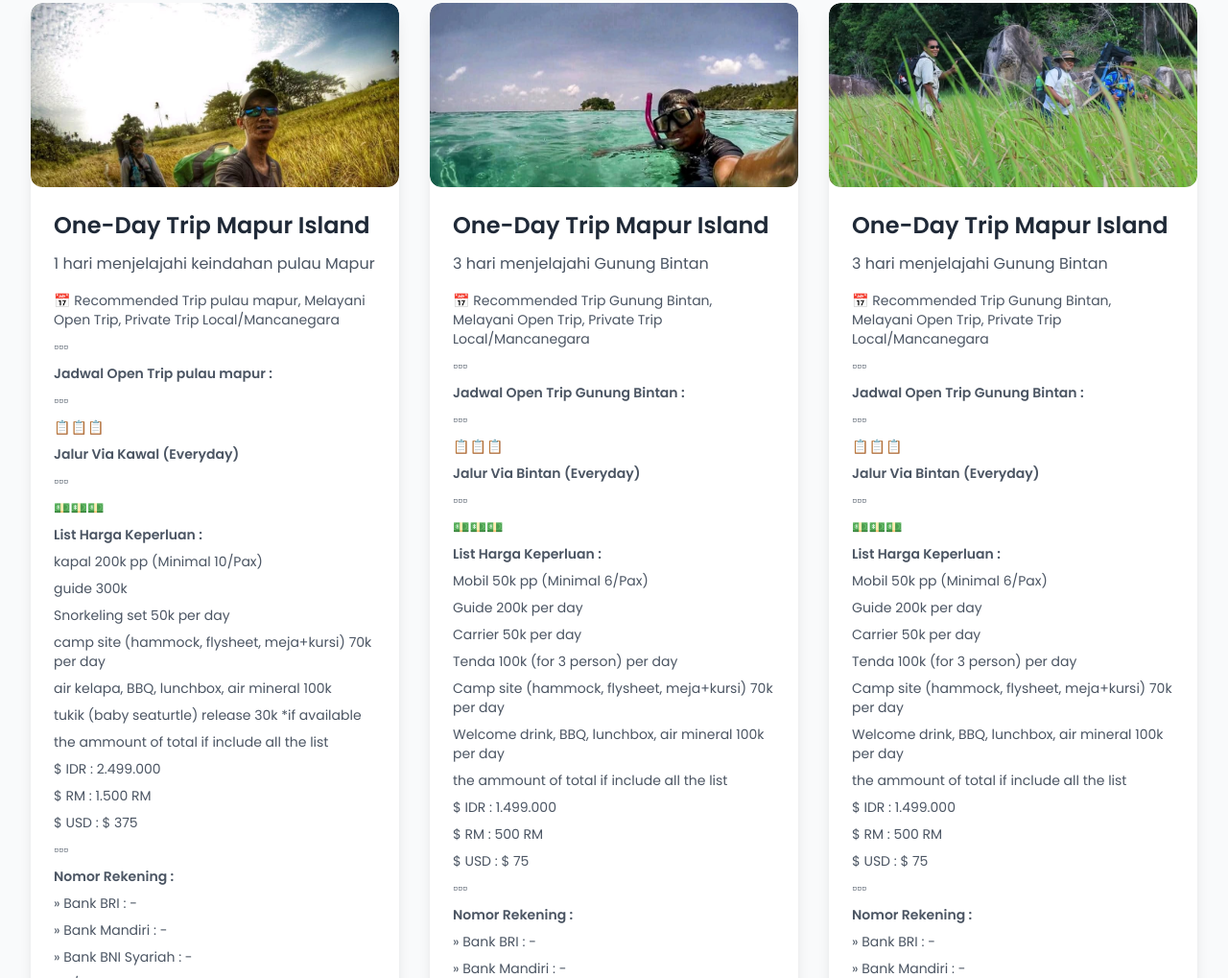
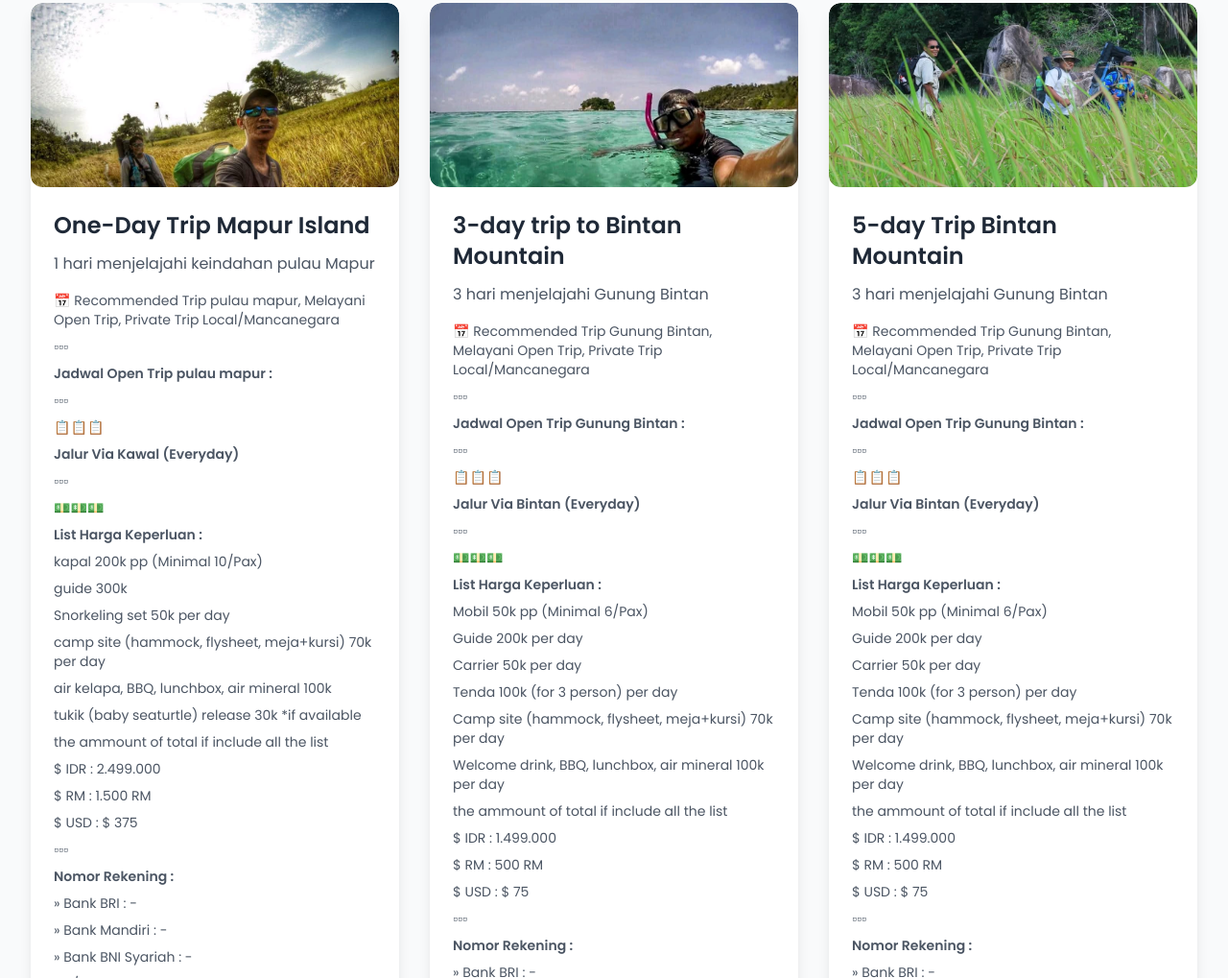
Before and after one commit to Bangunjiwaartventure/opentrip, a plain HTML site: page index.html in a window 1280 px wide. Shown: the part 3982-5001 px from the top of the page at 96% size. Drawn offline with nearby package versions, Linux system fonts and the light colour scheme.

Commit message:
Update index.html

```diff
--- a/index.html
+++ b/index.html
@@ -507,7 +507,7 @@
                         <div class="text-6xl">🏔️</div>
                     </div>
                     <div class="p-6">
-                        <h3 class="text-2xl font-bold text-gray-800 mb-3">One-Day Trip Mapur Island</h3>
+                        <h3 class="text-2xl font-bold text-gray-800 mb-3">3-day trip to Bintan Mountain</h3>
                         <p class="text-gray-600 mb-4">3 hari menjelajahi Gunung Bintan</p>
                         <ul class="text-sm text-gray-600 mb-6 space-y-2">
                             <li>📅 Recommended Trip Gunung Bintan, Melayani Open Trip, Private Trip Local/Mancanegara</li>
@@ -600,7 +600,7 @@
                         <div class="text-6xl">🏛️</div>
                     </div>
                     <div class="p-6">
-                        <h3 class="text-2xl font-bold text-gray-800 mb-3">One-Day Trip Mapur Island</h3>
+                        <h3 class="text-2xl font-bold text-gray-800 mb-3">5-day Trip Bintan Mountain</h3>
                         <p class="text-gray-600 mb-4">3 hari menjelajahi Gunung Bintan</p>
                         <ul class="text-sm text-gray-600 mb-6 space-y-2">
                             <li>📅 Recommended Trip Gunung Bintan, Melayani Open Trip, Private Trip Local/Mancanegara</li>
```
